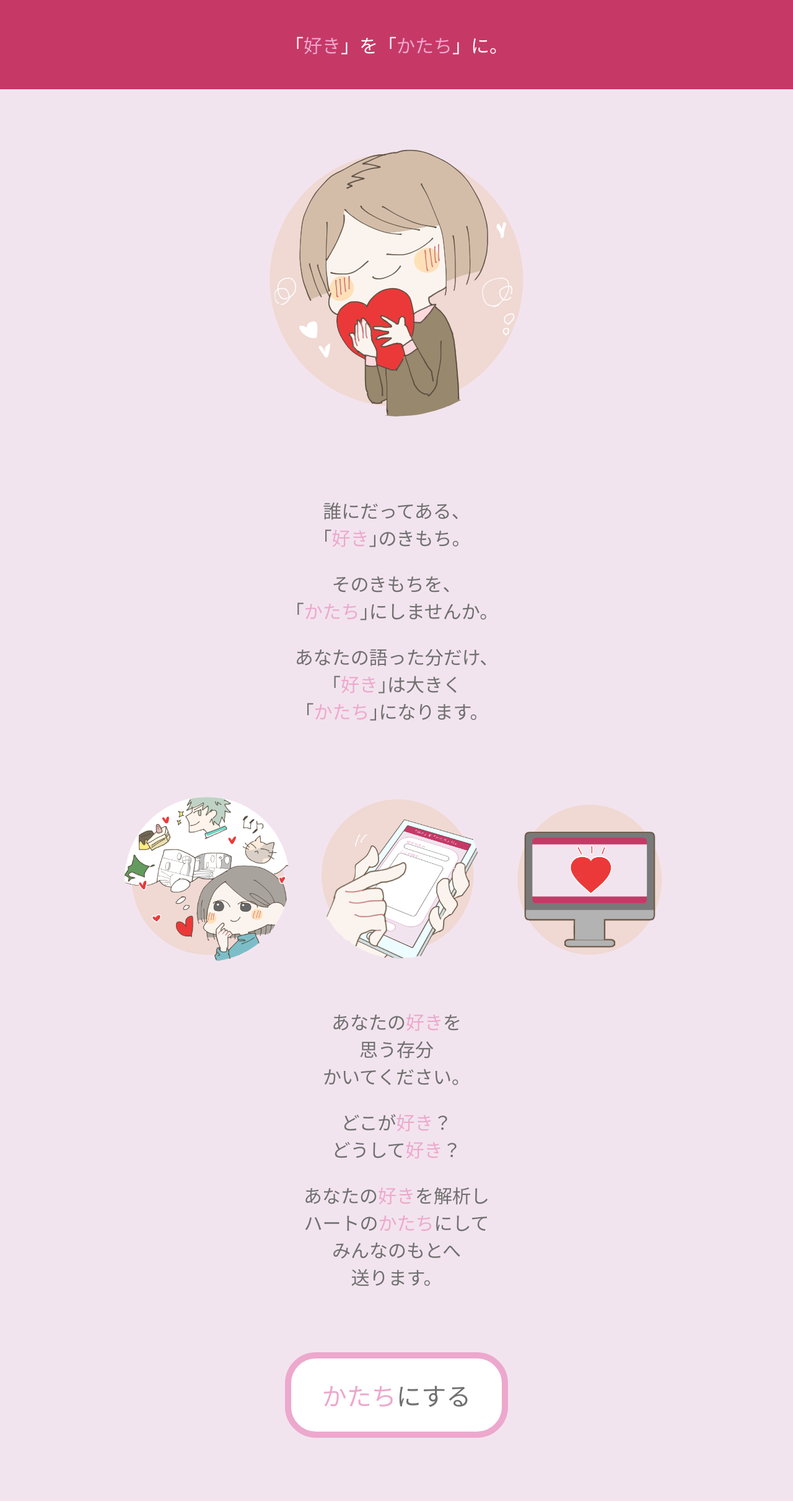
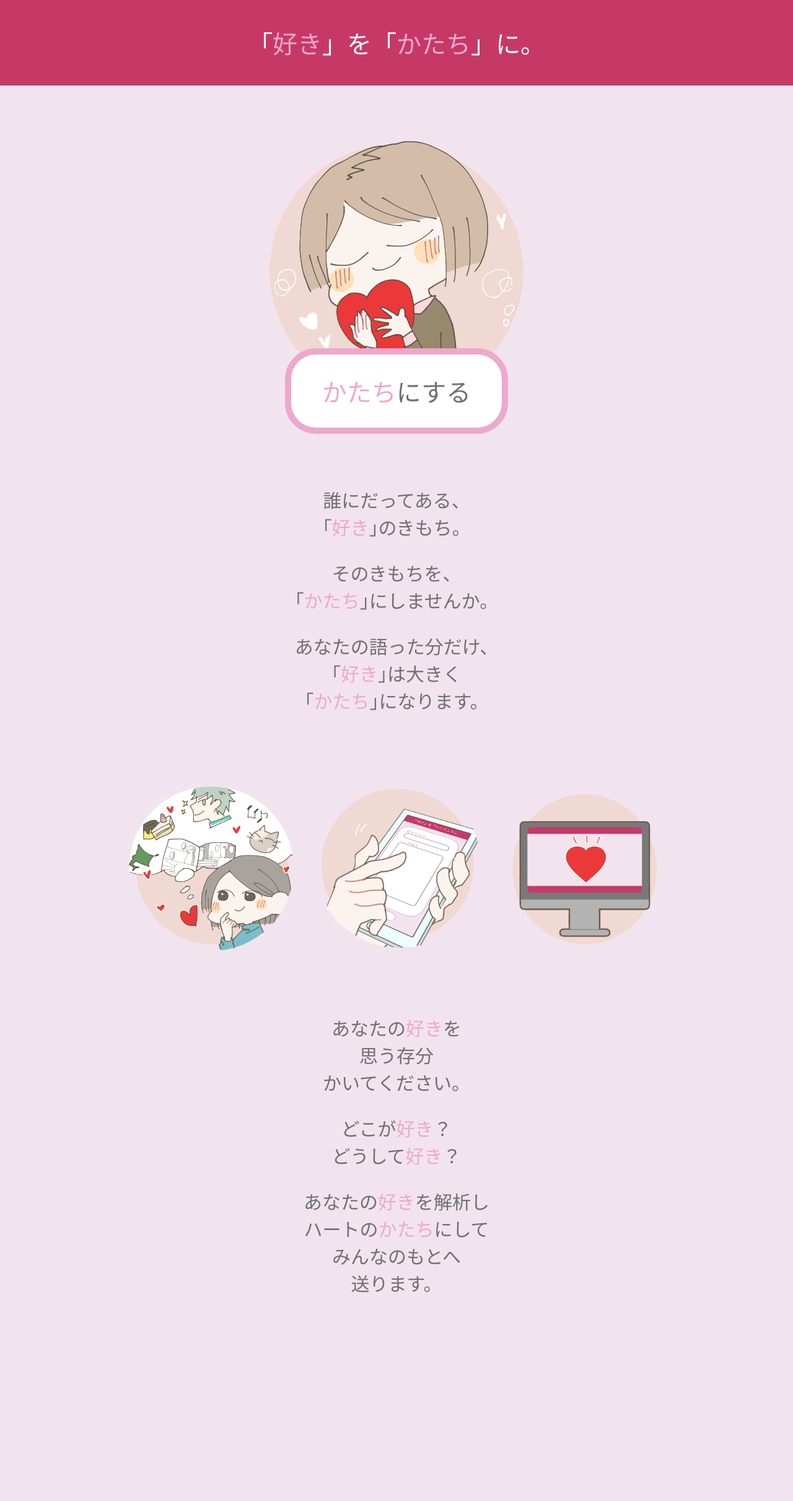
Before and after one commit to matsu30/MediaDesignExhibition, a PHP site: page /mobile_home.html in a window 1280 px wide. Shown: the whole page at 62% size. Before the commit the page ends 2320 px from the top, so only its background shows below. Run offline with PHP 8.4, Linux system fonts and the light colour scheme.

Commit message:
fixedの追加

```diff
--- a/mobile_home/mobile_home.html
+++ b/mobile_home/mobile_home.html
@@ -2,45 +2,49 @@
 <html>
 <head>
 	<meta charset="utf-8">
-	<meta http-equiv="X-UA-Compatible" content="IE=edge">
+    <meta http-equiv="X-UA-Compatible" content="IE=edge">
+    <link href="https://fonts.googleapis.com/css?family=Kosugi+Maru&display=swap" rel="stylesheet">
 	<title>「好き」を「かたち」に。</title>
 	<link rel="stylesheet" type="text/css" href="style.css">
 </head>
 <body>
         <!-- ▼▼▼ ここにHTMLを追記します ▼▼▼ -->
-    <div class=header>「<span class=suki>好き</span>」を「<span class=suki>かたち</span>」に。</div>
+    <div class="header">「<span class="suki">好き</span>」を「<span class="suki">かたち</span>」に。
+    </div><!--/header-->
+
+    <div class="image01">
+    <img src="1-1.png" width="500px" alt="" title="1">
+    </div><!--/一枚目の絵-->
+
+    <div class="top">
+        <p>誰にだってある、<br>
+            ｢<span class="suki">好き</span>｣のきもち。</p>
+        <p>そのきもちを、<br>
+            ｢<span class="suki">かたち</span>｣にしませんか。</p>
+        <p>あなたの語った分だけ、<br>
+            ｢<span class="suki">好き</span>｣は大きく<br>
+             ｢<span class="suki">かたち</span>｣になります。</p>
+    </div><!--/説明１-->
 
     <div class="image">
-    <img src="1-1.png" width="500px"  alt="" title="1">
-    </div>
-
-    <div class=top>
-        <p>誰にだってある、<br>
-            ｢<span class=suki>好き</span>｣のきもち。</p>
-        <p>そのきもちを、<br>
-            ｢<span class=suki>かたち</span>｣にしませんか。</p>
-        <p>あなたの語った分だけ、<br>
-            ｢<span class=suki>好き</span>｣は大きく<br>
-             ｢<span class=suki>かたち</span>｣になります。</p>
-    </div>
-
-    <div class="image">
-        <img src="2-1.png" width="300px"  alt="" title="2"> <img src="2-2.png" width="300px"  alt="" title="3"> <img src="2-3.2.png" width="300px" height="300px"  alt="" title="4">
+        <img src="2-1.png" width="300px" alt="" title="2"><img src="2-2.png" width="300px" alt="" title="3"><img src="2-3.2.png" width="300px" height="300px" alt="" title="4">
         </div>
 
-    <div class=under
-          <p>あなたの<span class=suki>好き</span>を<br>
+    <div class="under">
+          <p>あなたの<span class="suki">好き</span>を<br>
             思う存分<br>
             かいてください。</p>
-           <p>どこが<span class=suki>好き</span>？<br>
-            どうして<span class=suki>好き</span>？</p>
-            <p>あなたの<span class=suki>好き</span>を解析し<br>
-            ハートの<span class=suki>かたち</span>にして<br>
+           <p>どこが<span class="suki">好き</span>？<br>
+            どうして<span class="suki">好き</span>？</p>
+            <p>あなたの<span class="suki">好き</span>を解析し<br>
+            ハートの<span class="suki">かたち</span>にして<br>
             みんなのもとへ<br>
             送ります。</p>
-    </div>
+    </div><!--/説明２-->
 
+    <div id="fixed">
     <a href="#" class="btn"><span class=suki>かたち</span>にする</a>
+    </div><!--/bottun-->
 
         <!-- ▲▲▲ ここにHTMLを追記します ▲▲▲ -->
     </body>
--- a/mobile_home/style.css
+++ b/mobile_home/style.css
@@ -1,6 +1,8 @@
 @charset "utf-8";
 
+
 html,body {
+    font-family: 'Kosugi Maru', sans-serif;
     background-color: #F2E4EE;
     font-size: 30px;
     text-align: center;
@@ -13,9 +15,19 @@ html,body {
 }
 
 .header{
+  position: fixed;
+  width: 100%;
   background-color: #C63967;
   color: #ffffff;
-  padding: 50px ;
+  font-size: 40px;
+  padding: 40px 0px 40px 0px;
+  margin-bottom: 300px;
+  text-align: center;
+}
+
+.image01{
+  padding-top: 200px;
+  padding-bottom: 50px;
 }
 
 .image{
@@ -24,7 +36,14 @@ html,body {
 }
 
 .under{
-  margin-bottom: 100px;
+  padding-bottom: 300px;
+}
+
+#fixed {
+  position: fixed;
+  bottom: 0;
+  width: 100%;
+
 }
 
 .btn{
@@ -36,5 +55,5 @@ html,body {
   text-decoration: none;
   color: #707070;
   background: #ffffff;
-  margin-bottom: 100px;
+  margin: 100px;
 }
```
